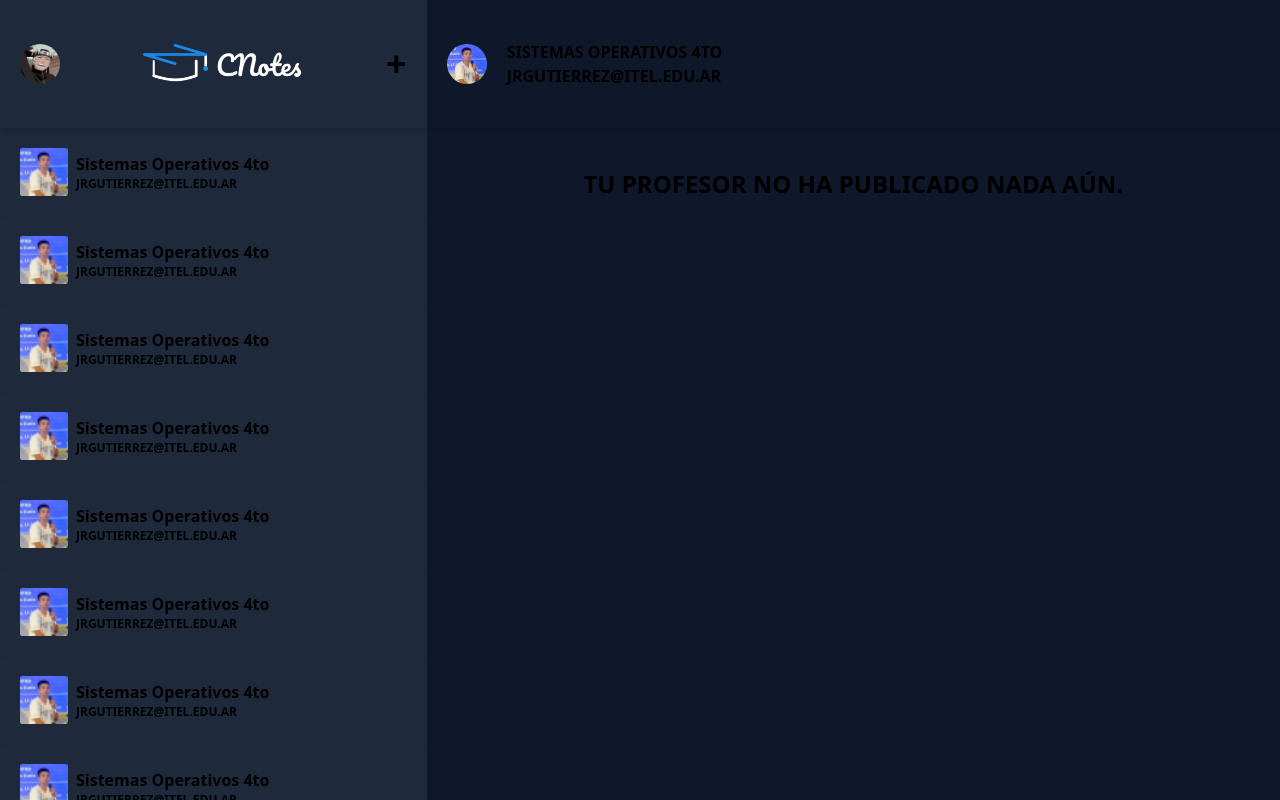
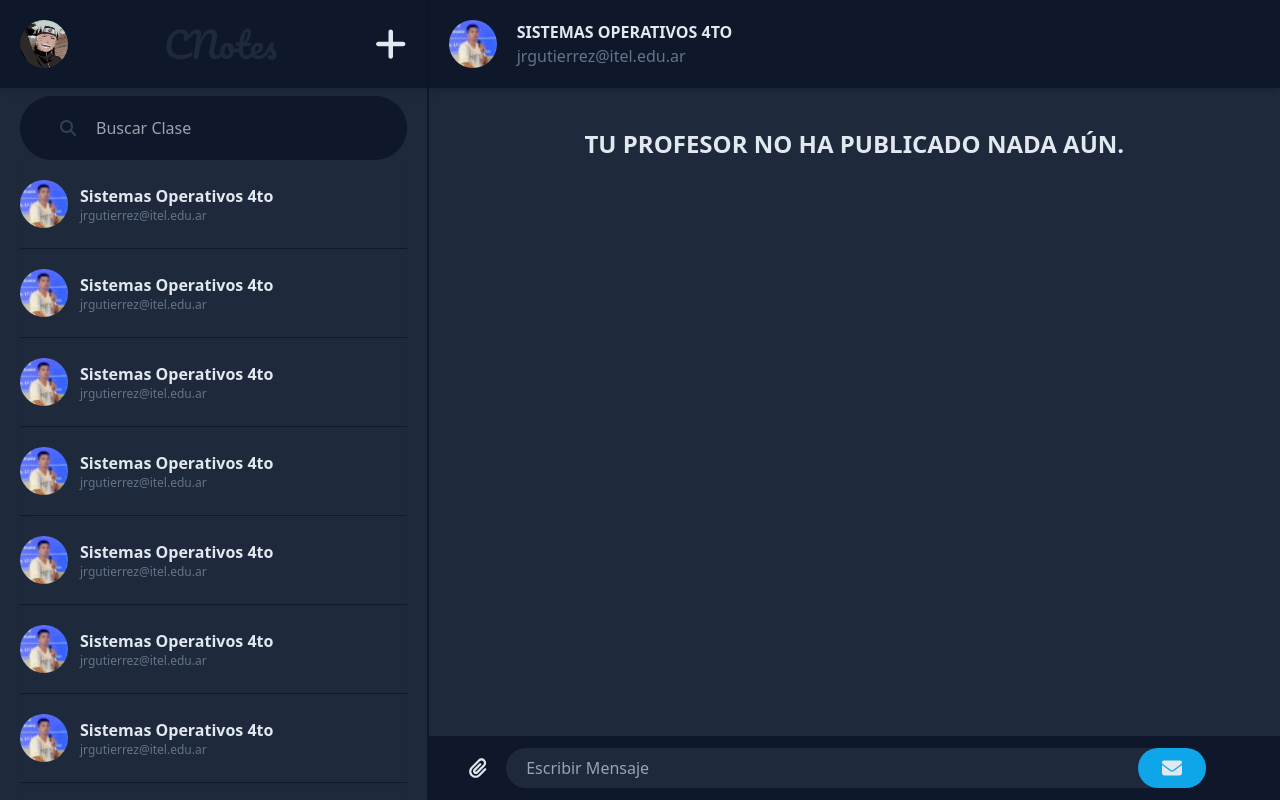
Before and after one commit to matevarela/CNotes, a React (Vite) app: page / in a window 1280 px wide. Both pictures are taken after typing "name@example.com", "Sample123" into the empty fields and a click on the input "Iniciar Sesión". Built offline with nearby package versions, Linux system fonts and the light colour scheme.

Commit message:
modificacion de estilos

```diff
--- a/package.json
+++ b/package.json
@@ -9,6 +9,10 @@
     "preview": "vite preview"
   },
   "dependencies": {
+    "@fortawesome/fontawesome-svg-core": "^6.2.0",
+    "@fortawesome/free-brands-svg-icons": "^6.2.0",
+    "@fortawesome/free-solid-svg-icons": "^6.2.0",
+    "@fortawesome/react-fontawesome": "^0.2.0",
     "animate.css": "^4.1.1",
     "react": "^18.2.0",
     "react-dom": "^18.2.0"
--- a/src/components/AgregarClase.jsx
+++ b/src/components/AgregarClase.jsx
@@ -1,4 +1,6 @@
 import React from 'react'
+import {FontAwesomeIcon} from '@fortawesome/react-fontawesome'
+import {faCircleXmark} from '@fortawesome/free-solid-svg-icons'
 
 const AgregarClase = ({setNuevaClase}) => {
 
@@ -7,16 +9,16 @@ const AgregarClase = ({setNuevaClase}) => {
   }
 
   return (
-    <div className='h-screen w-full bg-black flex bg-opacity-20 justify-center items-center z-10 text-center absolute transition ease-in-out delay-150'>
-        <div className='bg-gray-700 py-5 px-8 rounded-sm'>
+    <div className='h-screen w-full bg-black flex bg-opacity-40 justify-center items-center z-20 text-center absolute transition ease-in-out delay-150'>
+        <div className='bg-slate-800 py-5 px-8 rounded-lg'>
             <a
               onClick={cerrarModal}
             >
-              <p className='text-right py-2 px-4 bg-gray-600 inline-block rounded-full hover:bg-gray-500 hover:cursor-pointer transition-colors font-bold'>X</p>
+              <FontAwesomeIcon icon={faCircleXmark} className='h-10 text-slate-500 hover:text-slate-400 cursor-pointer transition-colors'/>
             </a>
-            <p className='m-5'>Ingresar Código de Clase:</p>
-            <input type="text" className='text-center mx-auto py-2 rounded-sm block w-full' placeholder='Ingresar Código' />
-            <input type="button" className='bg-blue-600 py-2 w-full my-5 rounded-sm hover:cursor-pointer hover:bg-blue-500 transition-colors' value="Agregar Clase" />
+            <p className='m-5 text-slate-200'>Ingresar Código de Clase:</p>
+            <input type="text" className='text-center mx-auto py-2 rounded-md block w-full' placeholder='Ingresar Código' />
+            <input type="button" className='bg-sky-500 text-slate-200 font-bold uppercase py-2 w-full my-5 rounded-md hover:cursor-pointer hover:bg-sky-600 transition-colors' value="Agregar Clase" />
         </div>
     </div>
   )
--- a/src/components/Barra.jsx
+++ b/src/components/Barra.jsx
@@ -3,11 +3,11 @@ import Perfil from '../img/profe.jpg'
 
 const Barra = ({grupo, profesor}) => {
   return (
-    <div className='flex items-center py-10 px-5 shadow-md'>
-        <img src={Perfil} className='w-10 h-10 mr-5 rounded-full' alt="Perfil" />
+    <div className='flex items-center py-5 px-5 shadow-md bg-slate-900'>
+        <img src={Perfil} className='h-12 mr-5 rounded-full' alt="Perfil" />
             <div className=''>
-                <p className='uppercase font-bold'>{grupo}</p>
-                <p className='uppercase font-semibold'>{profesor}</p>
+                <p className='uppercase font-semibold text-slate-200'>{grupo}</p>
+                <p className='lowercase font-normal text-slate-500'>{profesor}</p>
             </div>
     </div>
   )
--- /dev/null
+++ b/src/components/Buscador.jsx
@@ -0,0 +1,16 @@
+import React from 'react'
+import {FontAwesomeIcon} from '@fortawesome/react-fontawesome'
+import {faMagnifyingGlass} from '@fortawesome/free-solid-svg-icons'
+
+const Buscador = () => {
+  return (
+    <div>
+        <label className='bg-slate-900 w-full flex content-center py-5 px-10 rounded-full'>
+            <FontAwesomeIcon icon={faMagnifyingGlass} className='text-slate-700 my-auto mr-5 mx-0'/>
+            <input type="text" id="buscar" placeholder='Buscar Clase' className='w-full bg-slate-900 text-slate-200'/>
+        </label>
+    </div>
+  )
+}
+
+export default Buscador
--- a/src/components/Chat.jsx
+++ b/src/components/Chat.jsx
@@ -3,11 +3,11 @@ import Profe from '../img/profe.jpg'
 
 const Chat = () => {
   return (
-    <div className='w-full flex-none sm:flex items-center p-5 shadow-sm'>
-        <img src={Profe} className='mr-2 w-12 h-12 rounded-sm' alt="Foto de Perfil" />
+    <div className='w-full flex-none sm:flex items-center py-5 shadow-sm border-b-[1px] border-gray-900'>
+        <img src={Profe} className='mr-3 w-12 h-12 rounded-full' alt="Foto de Perfil" />
         <div>
-            <h4 className='text-1xl font-semibold'>Sistemas Operativos 4to</h4>
-            <p className='text-xs font-semibold'>JRGUTIERREZ@ITEL.EDU.AR</p>
+            <h4 className='text-1xl font-semibold text-slate-200'>Sistemas Operativos 4to</h4>
+            <p className='text-xs font-normal lowercase text-slate-500'>JRGUTIERREZ@ITEL.EDU.AR</p>
         </div>
     </div>
   )
--- a/src/components/Chats.jsx
+++ b/src/components/Chats.jsx
@@ -1,11 +1,12 @@
 import { useState } from 'react'
 import React from 'react'
-import Logo from '../img/logoCnotes.png'
+import Logo from '../img/logoLetras.png'
 import Perfil from '../img/icon.jpg'
 import Options from '../img/options.svg'
 import Chat from './Chat'
-
-
+import {FontAwesomeIcon} from '@fortawesome/react-fontawesome'
+import {faPlus} from '@fortawesome/free-solid-svg-icons'
+import Buscador from './Buscador'
 
 const Chats = ({setNuevaClase}) => {
 
@@ -14,16 +15,27 @@ const Chats = ({setNuevaClase}) => {
   }
 
   return (
-    <div className='w-full md:w-1/3 bg-slate-800 h-screen overflow-y-scroll'>
-        <div className='flex items-center justify-between py-11 shadow-md'>
-          <a href=""><img src={Perfil} alt="Imagen de Perfil" className='w-10 rounded-full ml-5'  /></a>
-          <img src={Logo} className="w-40" alt="Imagen de Logotipo" />
+    <div className='w-full md:w-1/3'>
+        {/* ----- bloque ----- */}
+        <div className='flex items-center justify-between p-5 shadow-md md:w-1/3 fixed z-10 bg-slate-900'>
+          {/* perfil */}
+          <a href="">
+            <img src={Perfil} alt="Imagen de Perfil" className='h-12 rounded-full'/>
+          </a>
+          {/* logo */}
+          <img src={Logo} className="h-30" alt="Imagen de Logotipo" />
+          {/* plus */}
           <a
-            className='grid items-center hover:cursor-pointer text-4xl mr-5 font-semibold'
-            onClick={botonNuevaClase}
-          >+
+            className='grid items-center hover:cursor-pointer text-4xl font-semibold'
+            onClick={botonNuevaClase}>
+            <FontAwesomeIcon icon={faPlus} className='text-slate-200'/>
           </a>
         </div>
+        {/* ----- bloque ----- */}
+        <div className='h-screen overflow-y-scroll px-5 pt-24 bg-slate-800'>
+          {/* buscador */}
+          <Buscador/>
+          {/* clases */}
           <Chat />
           <Chat />
           <Chat />
@@ -38,6 +50,7 @@ const Chats = ({setNuevaClase}) => {
           <Chat />
           <Chat />
         </div>
+    </div>
   )
 }
 
--- /dev/null
+++ b/src/components/EnviarMensaje.jsx
@@ -0,0 +1,22 @@
+import React from 'react'
+import {FontAwesomeIcon} from '@fortawesome/react-fontawesome'
+import {faPaperclip, faEnvelope} from '@fortawesome/free-solid-svg-icons'
+
+const EnviarMensaje = () => {
+  return (
+    <div>
+        <div className='flex items-center mx-auto text-slate-200 fixed bottom-0 w-full bg-slate-900 py-3 px-10'>
+            <FontAwesomeIcon icon={faPaperclip} className='mr-5 h-5'/>
+
+            <div className='bg-slate-800 rounded-full h-10 flex content-between items-center w-7/12'>
+                <input type="text" id="mensaje" placeholder='Escribir Mensaje' className='ml-5 w-full mr-5 bg-slate-800'/>
+                <button type='button' className='bg-sky-500 h-full w-20 flex items-center rounded-full cursor-pointer'>
+                    <FontAwesomeIcon icon={faEnvelope} className='h-5 m-auto'/>
+                </button>
+            </div>
+        </div>
+    </div>
+  )
+}
+
+export default EnviarMensaje
--- a/src/components/Grupo.jsx
+++ b/src/components/Grupo.jsx
@@ -1,19 +1,20 @@
 import React from 'react'
 import { useState } from 'react'
 import Barra from './Barra.jsx'
+import EnviarMensaje from './EnviarMensaje.jsx'
 
 const Grupo = () => {
     const [grupo, setGrupo] = useState('Sistemas Operativos 4to');
     const [profesor, setProfesor] = useState('jrgutierrez@itel.edu.ar');
 
   return (
-    <div className='mx-auto rounded-xl h-screen md:w-2/3 -z-10'>
-    <Barra
-      grupo={grupo}
-      profesor={profesor}
-    />
-
-        <h1 className='uppercase text-center font-bold text-2xl pt-10'>Tu profesor no ha publicado nada aún.</h1>
+    <div className='mx-auto h-screen md:w-2/3 -z-10 bg-slate-800 border-l-2 border-slate-900'>
+      <Barra
+        grupo={grupo}
+        profesor={profesor}
+      />
+      <h1 className='uppercase text-center font-bold text-2xl pt-10 text-slate-200'>Tu profesor no ha publicado nada aún.</h1>
+      <EnviarMensaje/>
     </div>
   )
 }
--- a/src/components/Login.jsx
+++ b/src/components/Login.jsx
@@ -34,25 +34,25 @@ const handleSubmit = e => {
 
   return (
 
-    <div className='container mx-auto mt-10 flex h-screen justify-center items-center'>
-        <div className='md:w-2/3 lg:w-2/5 mx-auto px-5 '>
-            <img src={Logo} className='mx-auto mb-10' alt="Logo" />
+    <div className='h-screen m-auto'>
+        <div className='w-full max-w-xl m-auto'>
+            <img src={Logo} className='mx-auto py-10 px-5' alt="Logo" />
 
             <form
-                className='my-10 bg-white shadow rounded-lg p-10'
+                className='py-10 mx-5 bg-white shadow rounded-lg p-10'
                 onSubmit={handleSubmit}
             >
             {error && <Error><p>El campo de Correo es obligatorio</p></Error>}
                 <div className='my-5'>
                     <label
-                        className='uppercase text-gray-600 block text-xl font-bold'
+                        className='uppercase text-slate-600 block text-xl font-bold'
                         htmlFor='email'
                     >Email
                     </label>
                     <input
                         type="email"
                         placeholder='Email de Registro'
-                        className='w-full mt-3 p-3 border rounded-xl bg-gray-50'
+                        className='w-full mt-3 p-3 border rounded-md bg-slate-50'
                         id='email'
                         value={email}
                         onChange={ (e) => setEmail(e.target.value)}
@@ -61,14 +61,14 @@ const handleSubmit = e => {
 
                 <div className='my-5'>
                     <label
-                        className='uppercase text-gray-600 block text-xl font-bold'
+                        className='uppercase text-slate-600 block text-xl font-bold'
                         htmlFor='password'
                     >Password de Admin
                     </label>
                     <input
                         type="password"
                         placeholder='Password'
-                        className='w-full mt-3 p-3 border rounded-xl bg-gray-50'
+                        className='w-full mt-3 p-3 border rounded-md bg-slate-50'
                         id='password'
                         value={password}
                         onChange={ (e) => setPassword(e.target.value)}
@@ -92,8 +92,7 @@ const handleSubmit = e => {
                 <input
                     type='submit'
                     value='Iniciar Sesión'
-                    className='bg-sky-700 mb-5  w-full py-3 text-white uppercase font-bold rounded
-                    hover:cursor-pointer hover:bg-sky-800 transition-colors'
+                    className='bg-sky-600 mb-5  w-full py-3 text-slate-200 uppercase font-bold rounded-md hover:cursor-pointer hover:bg-sky-700 transition-colors'
                 />
             </form>
         </div>
```
Also changed, not shown: src/img/logoLetras.png (added), 1 other file (tests, documents, lock files or other folders). Lines whose indentation alone changed are shown as unchanged.
